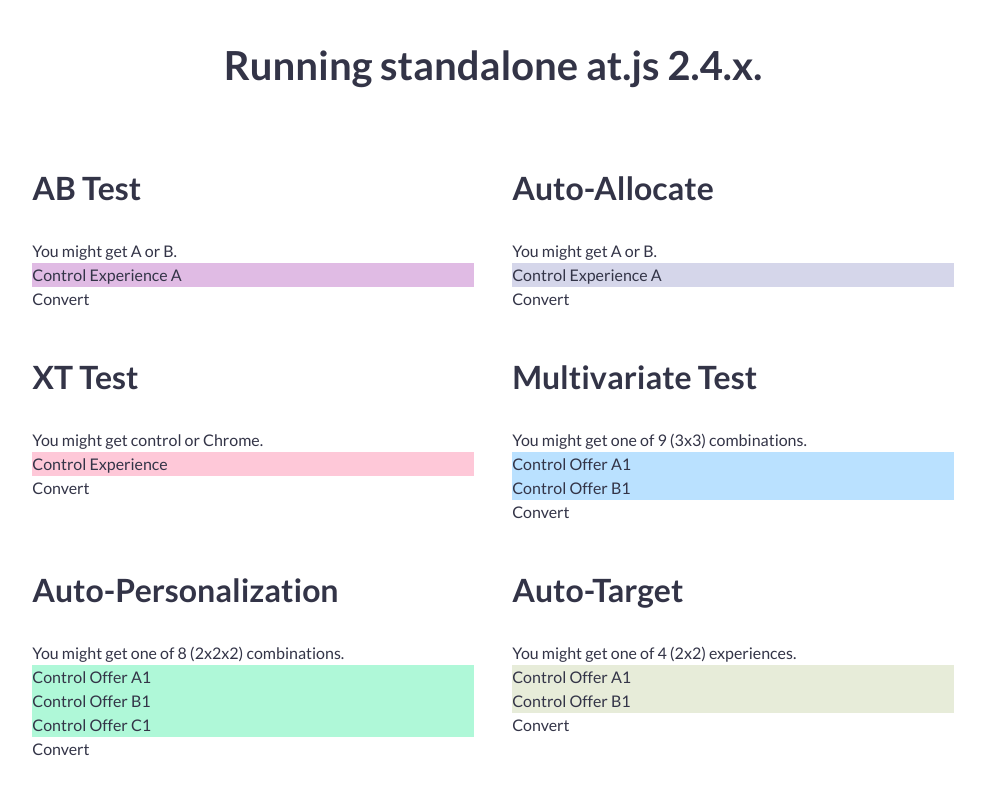
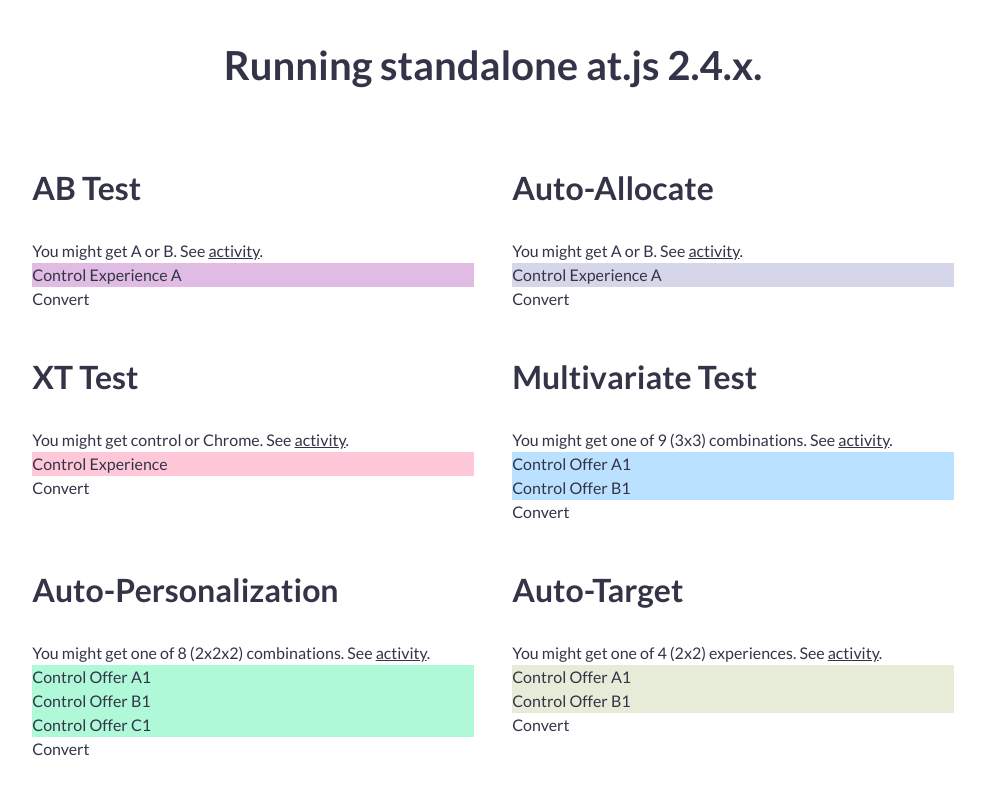
Before and after one commit to 5amfung/adobe-target, a website: page atjs24.html in a window 1280 px wide. Shown: the whole page, without its empty margins (147-1132 px from the left). Drawn offline with Linux system fonts and the light colour scheme.

Commit message:
Add link to activity

```diff
--- a/atjs24.html
+++ b/atjs24.html
@@ -37,6 +37,7 @@
     <div class="col-6">
       <h2>AB Test</h2>
       You might get A or B.
+      See <a target="_blank" href="https://experience.adobe.com/#/@adobesummit2018/target/activities/activitydetails/A-B/ab_test_demo_on_https5amfunggithubio">activity</a>.
       <div style="background-color: #e0bbe4" id="foo-ab-test">
         Control Experience A
       </div>
@@ -45,6 +46,7 @@
     <div class="col-6">
       <h2>Auto-Allocate</h2>
       You might get A or B.
+      See <a target="_blank" href="https://experience.adobe.com/#/@adobesummit2018/target/activities/activitydetails/A-B/demo_auto-allocate">activity</a>.
       <div style="background-color: #d5d6ea" id="foo-aa-test">
         Control Experience A
       </div>
@@ -56,6 +58,7 @@
     <div class="col-6">
       <h2>XT Test</h2>
       You might get control or Chrome.
+      See <a target="_blank" href="https://experience.adobe.com/#/@adobesummit2018/target/activities/activitydetails/Experience-Targeting/demo_xt_targeting">activity</a>.
       <div style="background-color: #fec8d8" id="foo-xt-test">
         Control Experience
       </div>
@@ -64,6 +67,7 @@
     <div class="col-6">
       <h2>Multivariate Test</h2>
       You might get one of 9 (3x3) combinations.
+      See <a target="_blank" href="https://experience.adobe.com/#/@adobesummit2018/target/activities/activitydetails/MVT/demo_mvt">activity</a>.
       <div style="background-color: #bae1ff">
         <div id="foo-mvt-offer-a">Control Offer A1</div>
         <div id="foo-mvt-offer-b">Control Offer B1</div>
@@ -76,6 +80,7 @@
     <div class="col-6">
       <h2>Auto-Personalization</h2>
       You might get one of 8 (2x2x2) combinations.
+      See <a target="_blank" href="https://experience.adobe.com/#/@adobesummit2018/target/activities/activitydetails/1-1/demo_auto-personalization">activity</a>.
       <div style="background-color: #aff8d8">
         <div id="foo-ap-a">Control Offer A1</div>
         <div id="foo-ap-b">Control Offer B1</div>
@@ -86,6 +91,7 @@
     <div class="col-6">
       <h2>Auto-Target</h2>
       You might get one of 4 (2x2) experiences.
+      See <a target="_blank" href="https://experience.adobe.com/#/@adobesummit2018/target/activities/activitydetails/A-B/demo_auto-target">activity</a>.
       <div style="background-color: #e7ecd9">
         <div id="foo-at-a">Control Offer A1</div>
         <div id="foo-at-b">Control Offer B1</div>
```
